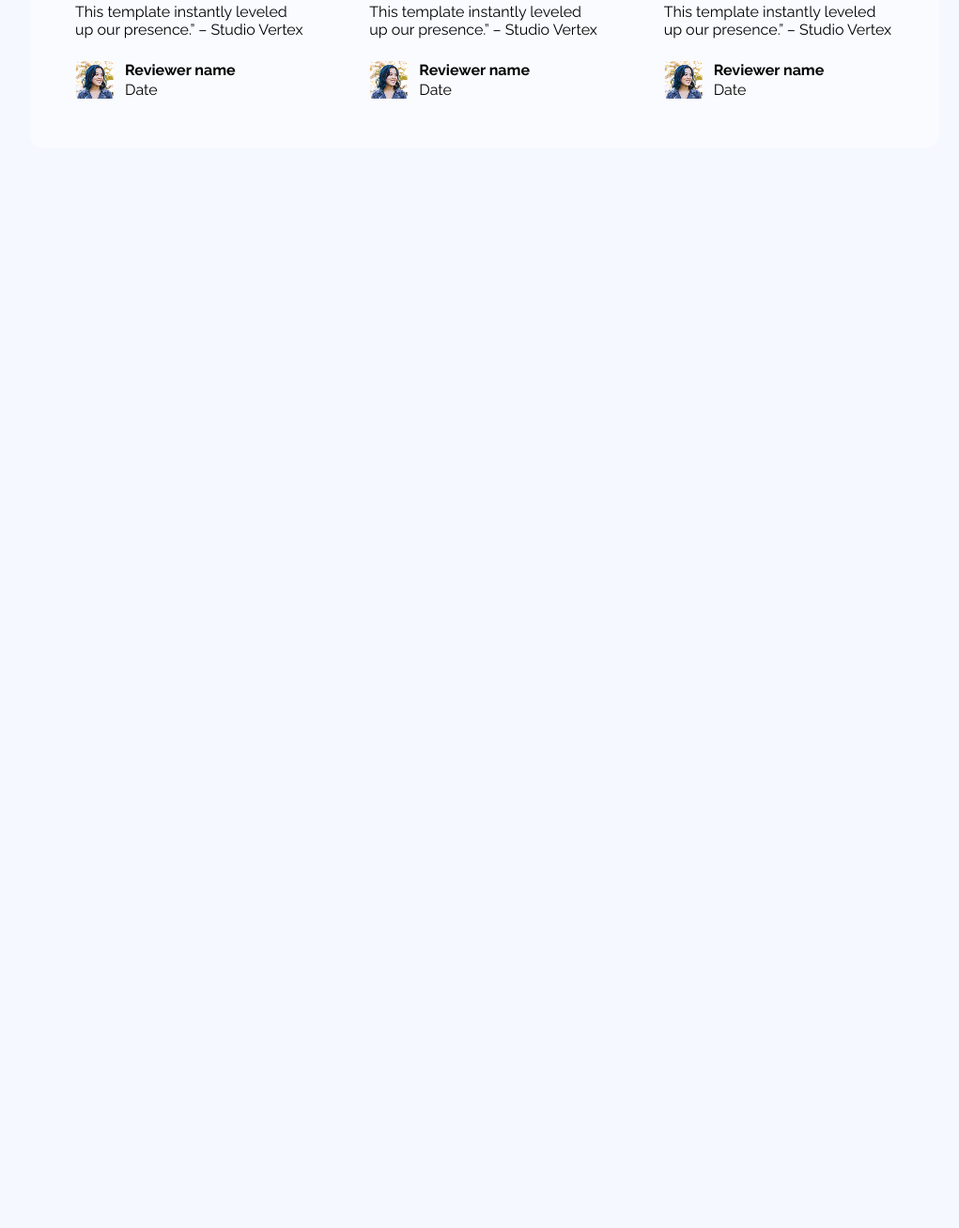
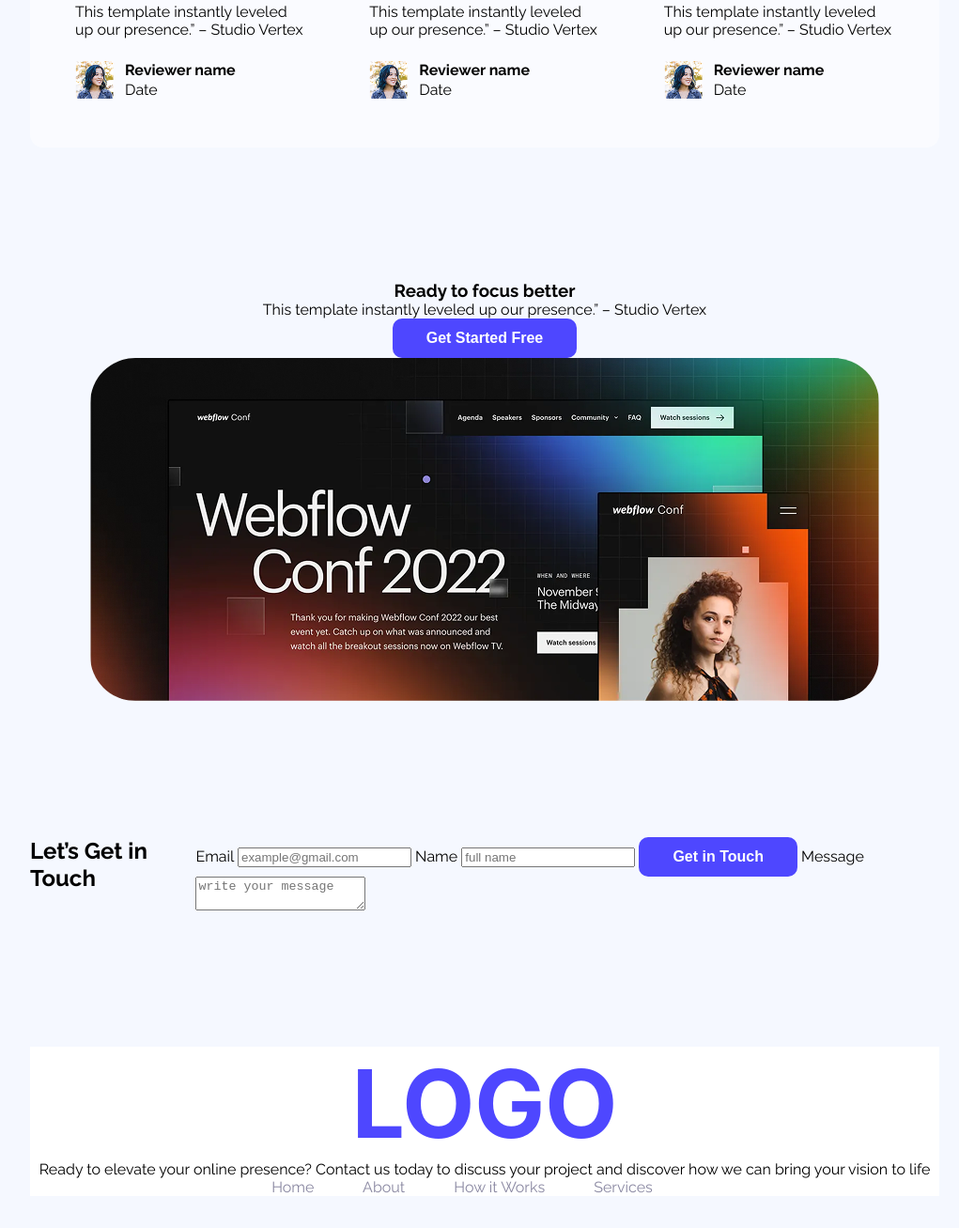
Before and after one commit to samfisher58/B12A01-landing-launchpad, a plain HTML site: page index.html in a window 1280 px wide. Shown: the part 1927-3234 px from the top of the page at 94% size, without its empty margins (124-1145 px from the left). Before the commit the page ends 2225 px from the top, so only its background shows below. Drawn offline with Linux system fonts and the light colour scheme.

Commit message:
structure done,only styles left

```diff
--- a/index.html
+++ b/index.html
@@ -135,6 +135,47 @@
             </div>
         </section>
 
+        <section class="focus text-align">
+            <h3 class="focus-heading">
+                Ready to focus better
+
+            </h3>
+            <p class="focus-description">
+                This template instantly leveled up our presence.” – Studio Vertex
+            </p>
+            <button class="btn-primary">Get Started Free</button><br>
+            <img src="Assets/wc-big.png" alt="" class="focus-image">
+
+        </section>
+
+        <section class="lets-get-in-touch-form">
+            <h1 class="get-in-touch-text">Let’s Get in Touch</h1>
+            <div class="input-form">
+                <form action="">
+                    <label for="Email">Email</label>
+                    <input type="email" name="" id="Email" placeholder="example@gmail.com">
+                    <label for="Name">Name</label>
+                    <input type="text" name="" id="Name" placeholder="full name">
+                    <button class="btn-primary">Get in Touch</button>
+                    <label for="text area">Message</label>
+                    <textarea name="" id="text area" placeholder="write your message"></textarea>
+
+                </form>
+            </div>
+
+        </section>
+        <section class="footer text-align">
+
+            <h1 class="footer-logo inter">LOGO</h1>
+            <p class="footer-description">Ready to elevate your online presence? Contact us today to discuss your project and discover how we can bring your vision to life</p>
+            <div class="footer-navigation">
+                <a href="">Home</a>
+                <a href="">About</a>
+                <a href="">How it Works</a>
+                <a href="">Services</a>
+            </div>
+        </section>
+
     </main>
 
     <footer>
--- a/styles/styles.css
+++ b/styles/styles.css
@@ -147,6 +147,34 @@ padding: 0px 24px 24px 24px;
 .user-name{
     margin-bottom: 2px;
 }
+.text-align{
+    text-align: center;
+}
+.focus-image{
+    border-radius: 48px;
+}
+
+.lets-get-in-touch-form{
+display: flex;
+}
+
+.input-form[type="text"],  .input-form[type="email"]{
+    display: block;
+}
+.footer-logo{
+    font-size: 100px;
+    font-weight: bolder;
+    color: #4E47FF;
+}
+.footer-navigation a{
+    text-decoration: none;
+    margin-right: 48px;
+    color: #8987A1;
+}
+
+.footer{
+    background-color:#FFFFFF
+}
 
 /* shared style */
 .btn-primary{
```
Lines whose indentation alone changed are shown as unchanged.
